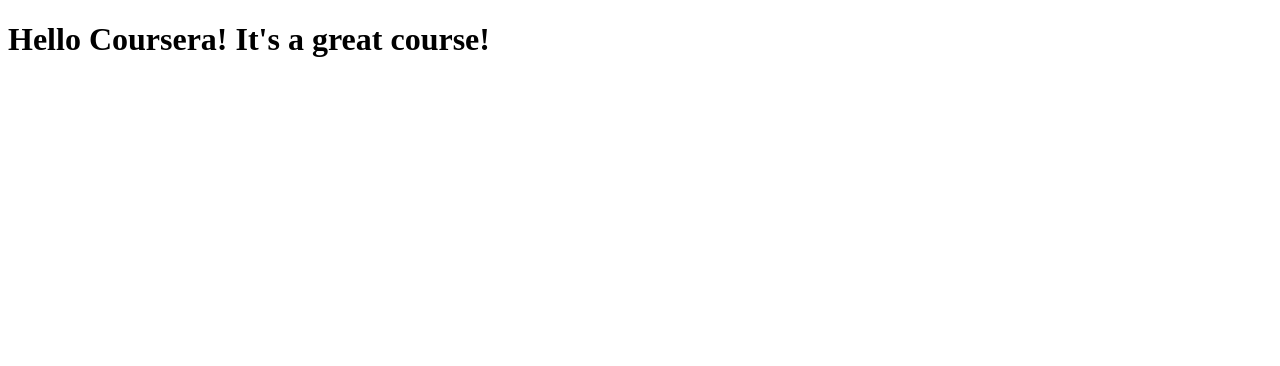
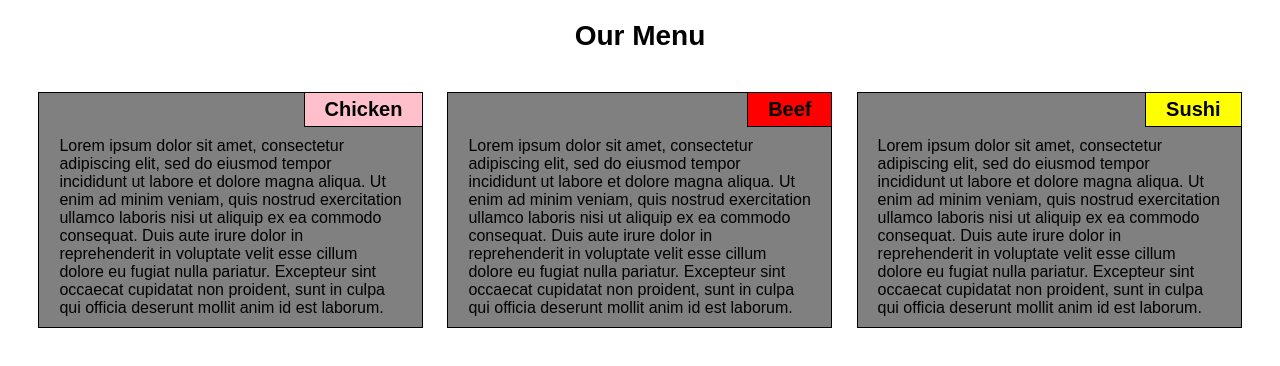
Before and after one commit to Wonderband/coursera-test, a plain HTML site: page Module2-Solution/index.html in a window 1280 px wide. Drawn offline with Linux system fonts and the light colour scheme.

Commit message:
Final version of the solution

```diff
--- /dev/null
+++ b/Module2-Solution/css/stylesheet.css
@@ -0,0 +1,99 @@
+
+
+html, body, h1, h2, section, p{
+	padding: 0px;
+	margin: 0px;
+
+}
+
+body {
+	font-family: Arial, sans-serif;
+	padding-left: 3%;
+	padding-right: 3%;
+
+}
+
+*
+{
+box-sizing: border-box;
+}
+
+
+section {
+	border: 1px solid black;
+	margin-top: 20px;
+	background-color: grey;
+}
+
+
+
+@media (min-width: 992px) {
+
+
+section {
+
+	float: left;
+	width: 32%;
+}
+
+
+#section1, #section2  {
+
+	margin-right: 2%;
+}
+
+}
+
+
+@media (max-width: 991px) and (min-width: 768px) {
+
+
+section {
+	float: left;
+	width: 49%;
+
+	}
+
+#section1  {
+
+	margin-right: 2%;
+}
+
+#section3 {
+
+	width: 100%
+}
+
+}
+
+h1 {
+	text-align: center;
+	font-size: 175%;
+	padding: 20px;
+}
+
+h2 {
+
+	font-size: 125%;
+	padding: 5px 20px;
+	float: right;
+	border-left: 1px solid black;
+	border-bottom: 1px solid black;
+	}
+
+p{
+	padding: 10px 20px;
+	clear: right;
+}
+
+#Chicken {
+	background-color: pink;
+}
+
+#Beef {
+	background-color: red;
+}
+
+#Sushi {
+	background-color: yellow;
+}
--- a/Module2-Solution/index.html
+++ b/Module2-Solution/index.html
@@ -1,10 +1,29 @@
 <!DOCTYPE html>
 <html>
 <head>
-	<title>Hello Coursera!</title>
+<link rel="stylesheet" type="text/css" href="css/stylesheet.css">
+	<title> 2nd Module Solution</title>
+	<style type="text/css">
+
+
+	</style>
 </head>
 <body>
-<h1>Hello Coursera! It's a great course!</h1>
+<h1>Our Menu</h1>
+
+<section id="section1">
+	<h2 id="Chicken">Chicken</h2>
+	<p>Lorem ipsum dolor sit amet, consectetur adipiscing elit, sed do eiusmod tempor incididunt ut labore et dolore magna aliqua. Ut enim ad minim veniam, quis nostrud exercitation ullamco laboris nisi ut aliquip ex ea commodo consequat. Duis aute irure dolor in reprehenderit in voluptate velit esse cillum dolore eu fugiat nulla pariatur. Excepteur sint occaecat cupidatat non proident, sunt in culpa qui officia deserunt mollit anim id est laborum.</p>
+</section>
+<section id="section2">
+	<h2 id="Beef">Beef</h2>
+	<p>Lorem ipsum dolor sit amet, consectetur adipiscing elit, sed do eiusmod tempor incididunt ut labore et dolore magna aliqua. Ut enim ad minim veniam, quis nostrud exercitation ullamco laboris nisi ut aliquip ex ea commodo consequat. Duis aute irure dolor in reprehenderit in voluptate velit esse cillum dolore eu fugiat nulla pariatur. Excepteur sint occaecat cupidatat non proident, sunt in culpa qui officia deserunt mollit anim id est laborum.</p>
+</section>
+<section id="section3">
+	<h2 id="Sushi">Sushi</h2>
+	<p>Lorem ipsum dolor sit amet, consectetur adipiscing elit, sed do eiusmod tempor incididunt ut labore et dolore magna aliqua. Ut enim ad minim veniam, quis nostrud exercitation ullamco laboris nisi ut aliquip ex ea commodo consequat. Duis aute irure dolor in reprehenderit in voluptate velit esse cillum dolore eu fugiat nulla pariatur. Excepteur sint occaecat cupidatat non proident, sunt in culpa qui officia deserunt mollit anim id est laborum.</p>
+</section>
+
 
 </body>
 </html>
```
